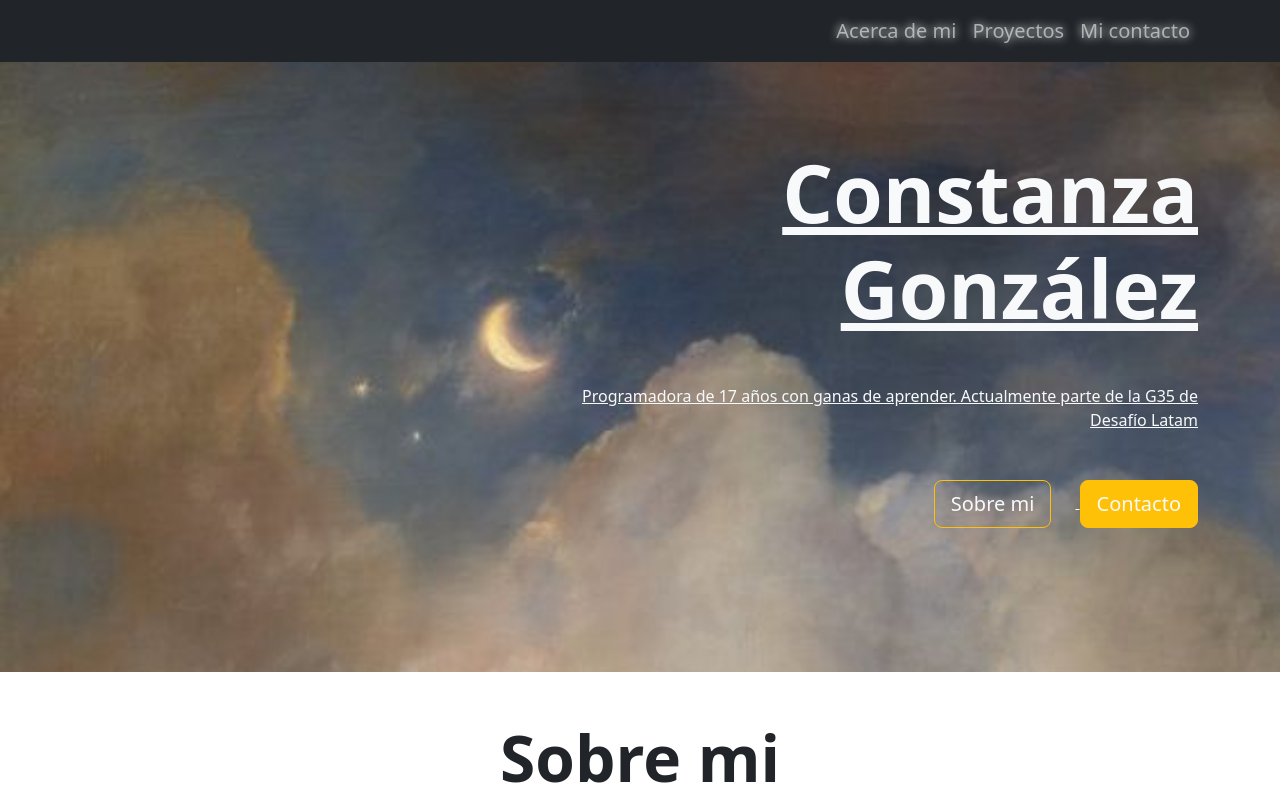
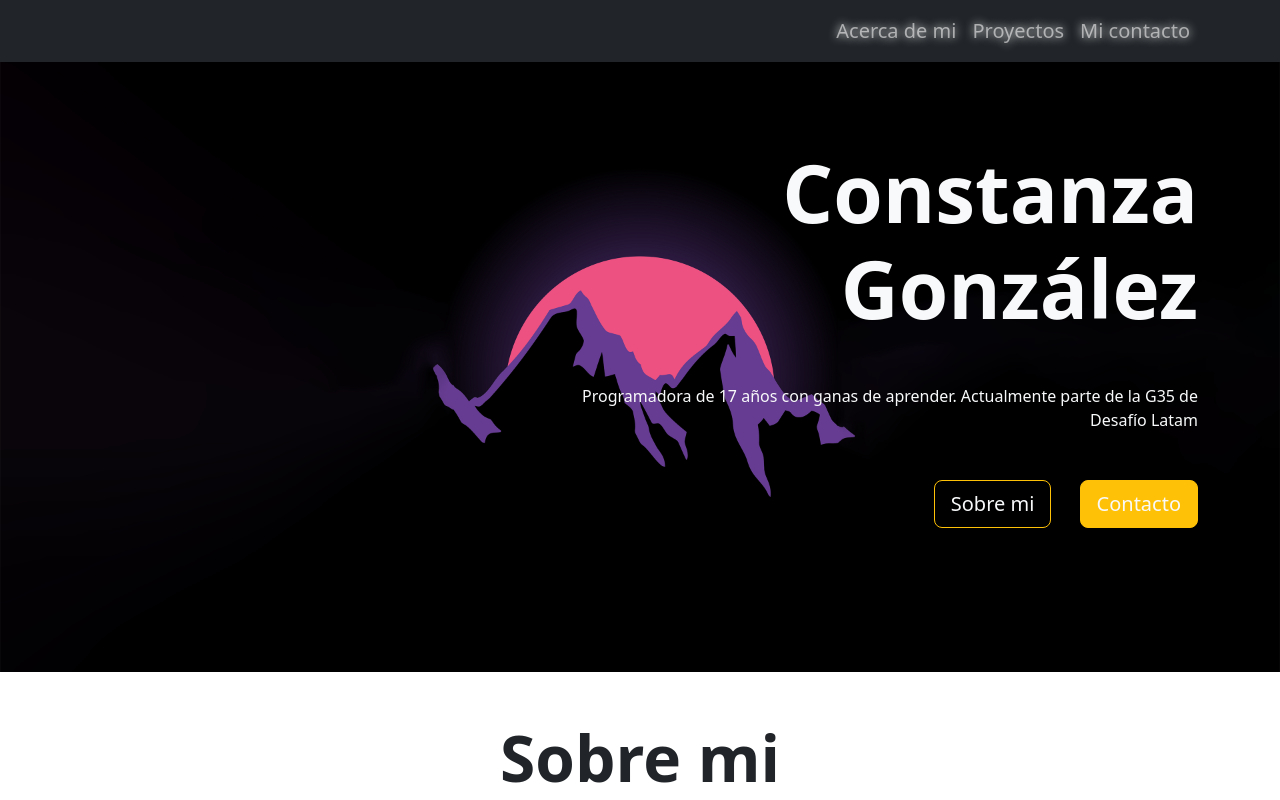
Before and after one commit to sparklyeonn/sparklyeonn.github.io, a plain HTML site: page index.html in a window 1280 px wide. Shown: the top 800 px of the page. Drawn offline with nearby package versions, Linux system fonts and the light colour scheme.

Commit message:
Nuevo cambio

```diff
--- a/assets/css/style.css
+++ b/assets/css/style.css
@@ -5,11 +5,12 @@ body {
   /* Hero Section */
 
   #Hero-Section {
-    background-image: url("/assets/img/𝑅𝑒𝒸𝓊𝑒𝓇𝒹𝒶𝓂𝑒\ -\ 💖.jpeg");
+    background-image: url("/assets/img/wallpaperforvisual.png");
     background-repeat: no-repeat;
     background-size: cover;
     background-position: left;
-    text-decoration: underline;
+    text-decoration: none;
+    text-align: center;
   }
 
  /* Sobre mi section */
```
Also changed, not shown: assets/img/wallpaperforvisual.png (added).
